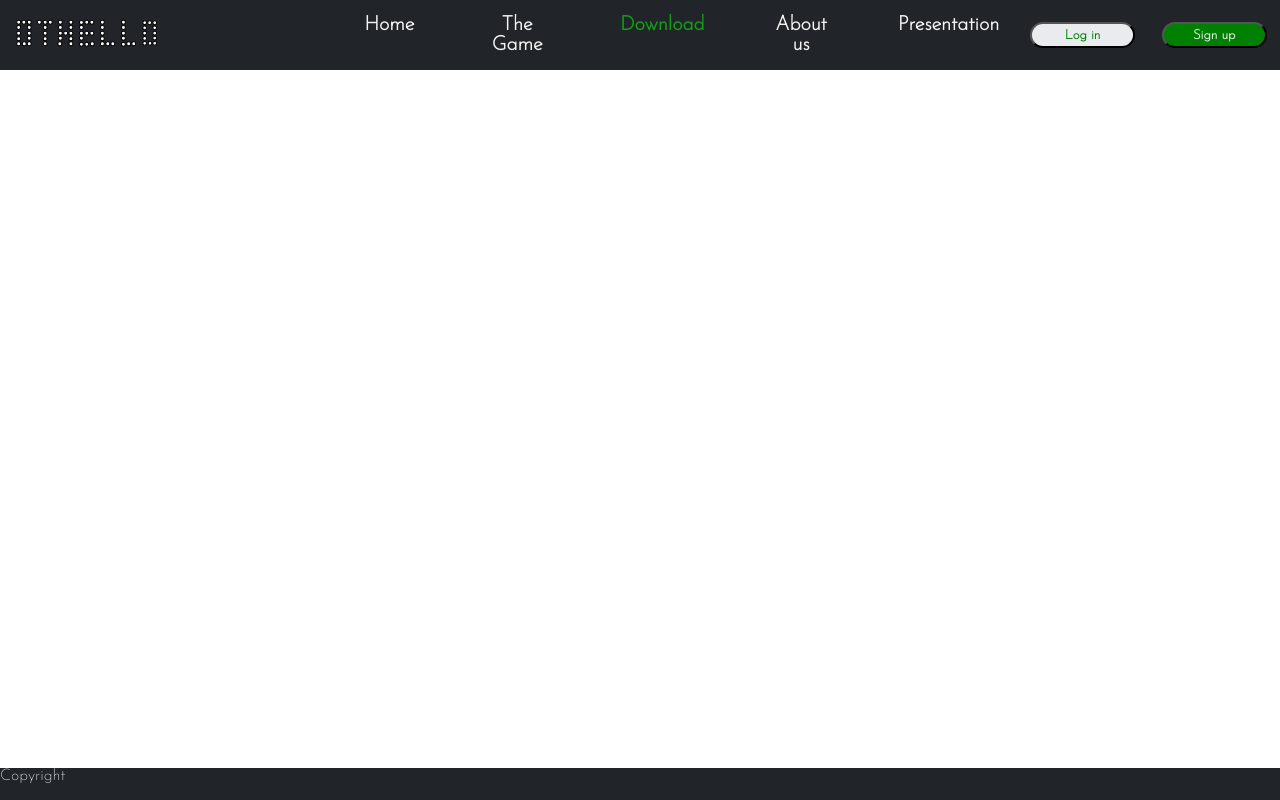
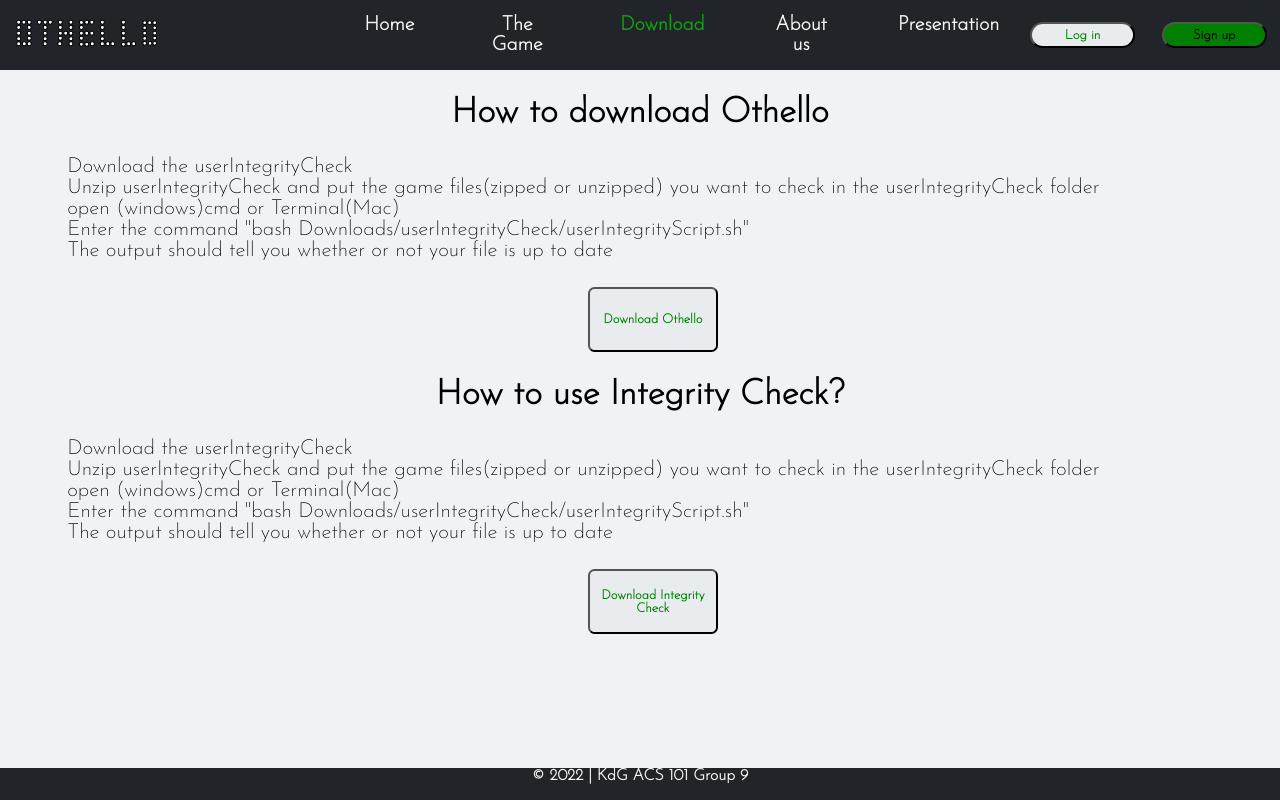
Before and after one commit to pashioya/othello-site, a plain HTML site: page html/Download.html in a window 1280 px wide. Drawn offline with Linux system fonts and the light colour scheme.

Commit message:
Beta website

```diff
--- a/css/AboutUs.css
+++ b/css/AboutUs.css
@@ -2,19 +2,20 @@
     margin: 0;
     padding: 0;
     box-sizing: border-box;
-    color: #E9ECEF;
+
     font-family: 'Josefin Sans', sans-serif;
 
 
 
 }
 
+body{  background-color: #f0f2f4;}
 nav{
 
     display: flex;
     align-items: center;
     justify-content: space-around;
-
+    font-weight: bold;
     flex: 1;
     background-color: #212529;
     overflow: hidden;
@@ -88,7 +89,7 @@ nav button{
     margin-right: 1em;
     width: 8em;
     border-radius: 12em;
-    font-weight: bold;
+
 
 }
 
@@ -97,13 +98,67 @@ nav button{
     color: #008000;
 }
 
+button:hover{
+    background-color: #0a5c0c;
+
+}
+
+.login:hover{
+    background-color: #008000;
+    color: #E9ECEF;
+
+}
+
+
+h1{
+    font-size: 35px;
+    margin-bottom: 2%;
+    text-align: center;
+    margin-top: 2%;
+}
+
+article{
+    display: flex;
+    justify-content: center;
+}
+
+section{background-color: #e2e6e9;
+display: flex;
+    flex-direction: column;
+    align-items: center;
+    margin-left: 2em;
+    width: 400px;
+}
+section img{
+
+    border-radius: 50%;
+    padding: 8%;
+    width: 300px;
+    height: 300px;
+
+}
+
+section p{
+    font-size: 1.3em;
+    padding: 0.6em;
+}
+
+.name{
+    font-size: 1.5em;
+    font-weight: bold;
+}
+
+
+
 
 footer{
     background-color: #212529;
-
+    color: #f2f2f2;
     position:absolute;
     bottom:0;
     width:100%;
     height:2em;
+    text-align: center;
+    font-weight: bold;
 
 }
--- a/css/Download.css
+++ b/css/Download.css
@@ -2,12 +2,14 @@
     margin: 0;
     padding: 0;
     box-sizing: border-box;
-    color: #E9ECEF;
+
     font-family: 'Josefin Sans', sans-serif;
 
 
 
 }
+
+body{  background-color: #f0f2f4;}
 
 nav{
 
@@ -23,7 +25,7 @@ nav{
 }
 nav ul {
     display: flex;
-    list-style-type: none;
+
     justify-content: space-around;
     margin-left: 10em;
 
@@ -98,13 +100,75 @@ nav button{
     color: #008000;
 }
 
+nav button:hover{
+    background-color: #0a5c0c;
+
+}
+
+.login:hover{
+    background-color: #008000;
+    color: #E9ECEF;
+
+}
+
+
+main button{
+    height: 5em;
+    width: 10em;
+    border-radius: 0.5em;
+    background-color: #E9ECEF;
+    color: #008000;
+    font-weight: bold;
+    font-size: small;
+
+
+}
+
+main button:hover{ background-color: #008000;
+    color: #E9ECEF;}
+
+h1{
+    font-size: 35px;
+    margin-bottom: 2%;
+    text-align: center;
+    margin-top: 2%;
+}
+
+
+
+ul{
+    list-style-type: none;
+
+}
+
+div{
+    margin-left: 2%;
+    display: flex;
+    flex-direction: column-reverse;
+
+}
+
+div ul li{
+font-size: 1.3em;
+    margin-left: 2em;
+    align-self: center;
+    text-align: justify-all;
+}
+
+div button{
+   margin-top: 2em;
+    align-self: center;
+}
+
 
 footer{
     background-color: #212529;
-
+        color: #f2f2f2;
     position:absolute;
     bottom:0;
     width:100%;
     height:2em;
+    text-align: center;
+    font-weight: bold;
 
 }
--- a/css/Index.css
+++ b/css/Index.css
@@ -29,15 +29,20 @@ nav ul {
     display: flex;
     list-style-type: none;
     justify-content: space-around;
-    margin-left: 10em;
+    margin-left: 13em;
+    align-items: center;
+
+
+}
 
 
 
-}
+
+
 nav ul li{
     display: inline;
 
-    /*margin: 15px;*/
+
 
     padding: 15px;
 
@@ -141,10 +146,56 @@ h2{
 
 footer{
     background-color: #212529;
-
+text-align: center;
     position:absolute;
     bottom:0;
     width:100%;
     height:2em;
 
 }
+
+@media screen and (max-width: 1440px) {
+    nav ul {
+
+        margin-left: 10em;
+    }
+
+    main >* {
+
+        margin-top: 11%;
+
+    }
+
+}
+
+@media screen and (max-width: 1310px){
+    nav ul {
+
+        margin-left: 5em;
+    }
+}
+
+
+@media screen and (max-width: 1210px){
+    nav ul {
+
+        margin-left: 0;
+    }
+    nav ul li{
+        padding:10px;
+
+    }
+}
+
+@media screen and (max-width: 1024px){
+    nav ul {
+
+        margin-left: 0;
+    }
+    nav ul li{
+        font-size:small;
+        padding:5px;
+
+
+    }
+}
--- a/css/TheGame.css
+++ b/css/TheGame.css
@@ -97,6 +97,17 @@ nav button{
 
 }
 
+nav button:hover{
+    background-color: #0a5c0c;
+
+}
+
+.login:hover{
+    background-color: #008000;
+    color: #E9ECEF;
+
+}
+
 .login{margin-left: auto;
     background-color: #E9ECEF;
     color: #008000;
@@ -154,10 +165,11 @@ footer{
     background-color: #212529;
     color: #f2f2f2;
 
-
+    text-align: center;
     position:fixed;
     bottom:0;
     width:100%;
     height:2em;
+    font-weight: bold;
 
 }
--- a/html/Download.html
+++ b/html/Download.html
@@ -28,13 +28,37 @@
 </nav>
 
 <main>
-    <p></p>
+    <h1>How to download Othello</h1>
+    <div >
+    <button onclick="window.location.href='download/othello-packed.zip'">Download Othello</button>
+<!--    These are not the instructions for downloading the game!!!!! I'm using the integrity check ones as a placeholder-->
+    <ul>
+        <li>Download the userIntegrityCheck</li>
+        <li>Unzip userIntegrityCheck and put the game files(zipped or unzipped) you want to check in the userIntegrityCheck folder</li>
+        <li>open (windows)cmd or Terminal(Mac)</li>
+        <li>Enter the command "bash Downloads/userIntegrityCheck/userIntegrityScript.sh"</li>
+        <li>The output should tell you whether or not your file is up to date</li>
+    </ul>
+    </div>
+
+
+    <h1>How to use Integrity Check?</h1>
+    <div >
+    <button onclick="window.location.href='download/userIntegrityCheck.zip'">Download Integrity Check </button>
+    <ul>
+        <li>Download the userIntegrityCheck</li>
+        <li>Unzip userIntegrityCheck and put the game files(zipped or unzipped) you want to check in the userIntegrityCheck folder</li>
+        <li>open (windows)cmd or Terminal(Mac)</li>
+        <li>Enter the command "bash Downloads/userIntegrityCheck/userIntegrityScript.sh"</li>
+        <li>The output should tell you whether or not your file is up to date</li>
+    </ul>
+    </div>
 </main>
 
 
 <footer>
 
-    Copyright
+    © 2022 | KdG ACS 101 Group 9
 </footer>
 
 </body>
```
Also changed, not shown: Index.html (+2 -1 lines), html/AboutUs.html (+31 -2 lines), html/TheGame.html (+1 -1 lines), media/Margarita.PNG (added).
